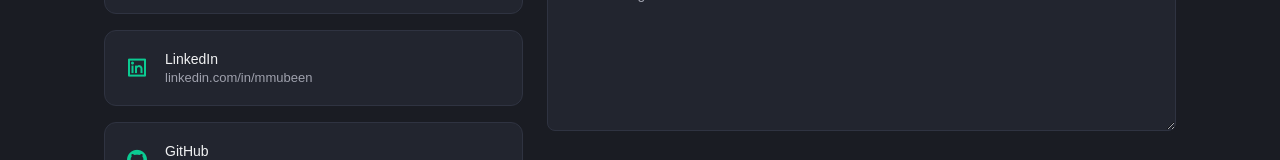
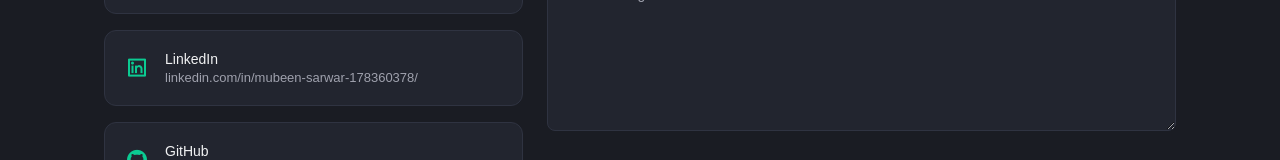
Before and after one commit to mubeensarwar471-hu/portfolio-website, a plain HTML site: page index.html in a window 1280 px wide. Shown: the part 3543-3703 px from the top of the page. Drawn offline with nearby package versions, Linux system fonts and the light colour scheme; files whose address does not match are found by name.

Commit message:
Add LinkedIn profile link

```diff
--- a/index.html
+++ b/index.html
@@ -83,7 +83,7 @@
             </div>
             <div class="home__social animate-fade-up">
                <a href="https://github.com/mubeensarwar471-hu" target="_blank" class="home__social-link"><i class="ri-github-fill"></i></a>
-               <a href="https://www.linkedin.com/" target="_blank" class="home__social-link"><i class="ri-linkedin-box-line"></i></a>
+               <a href="https://www.linkedin.com/in/mubeen-sarwar-178360378/" target="_blank" class="home__social-link"><i class="ri-linkedin-box-line"></i></a>
                <a href="https://www.kaggle.com/mmubeensarwar" target="_blank" class="home__social-link"><i class="ri-code-s-slash-line"></i></a>
             </div>
          </div>
@@ -484,7 +484,7 @@
                   <i class="ri-linkedin-box-line contact__card-icon"></i>
                   <div>
                      <p class="contact__card-title">LinkedIn</p>
-                     <p class="contact__card-data">linkedin.com/in/mmubeen</p>
+                     <p class="contact__card-data">linkedin.com/in/mubeen-sarwar-178360378/</p>
                   </div>
                </div>
                <div class="contact__card">
@@ -536,7 +536,7 @@
          </div>
          <div class="footer__social">
             <a href="https://github.com/mubeensarwar471-hu" target="_blank" class="footer__social-link"><i class="ri-github-fill"></i></a>
-            <a href="https://www.linkedin.com/" target="_blank" class="footer__social-link"><i class="ri-linkedin-box-line"></i></a>
+            <a href="https://www.linkedin.com/in/mubeen-sarwar-178360378/" target="_blank" class="footer__social-link"><i class="ri-linkedin-box-line"></i></a>
             <a href="https://www.kaggle.com/mmubeensarwar" target="_blank" class="footer__social-link"><i class="ri-code-s-slash-line"></i></a>
          </div>
          <p class="footer__copy">© <span id="year"></span> M.Mubeen — Junior Data Scientist. All rights reserved.</p>
```
